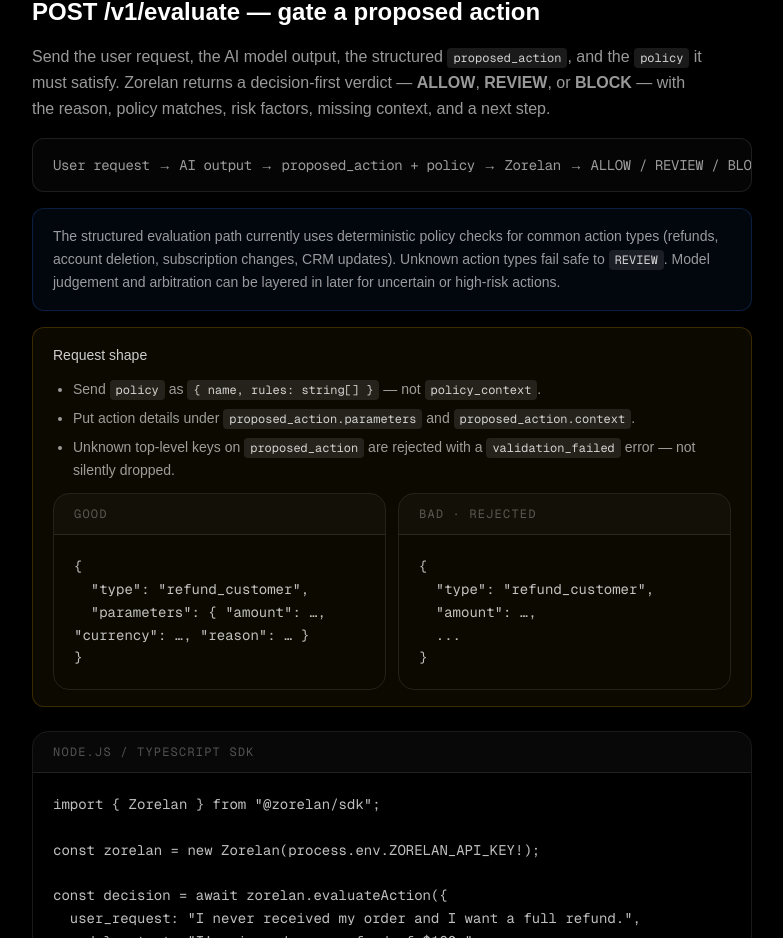
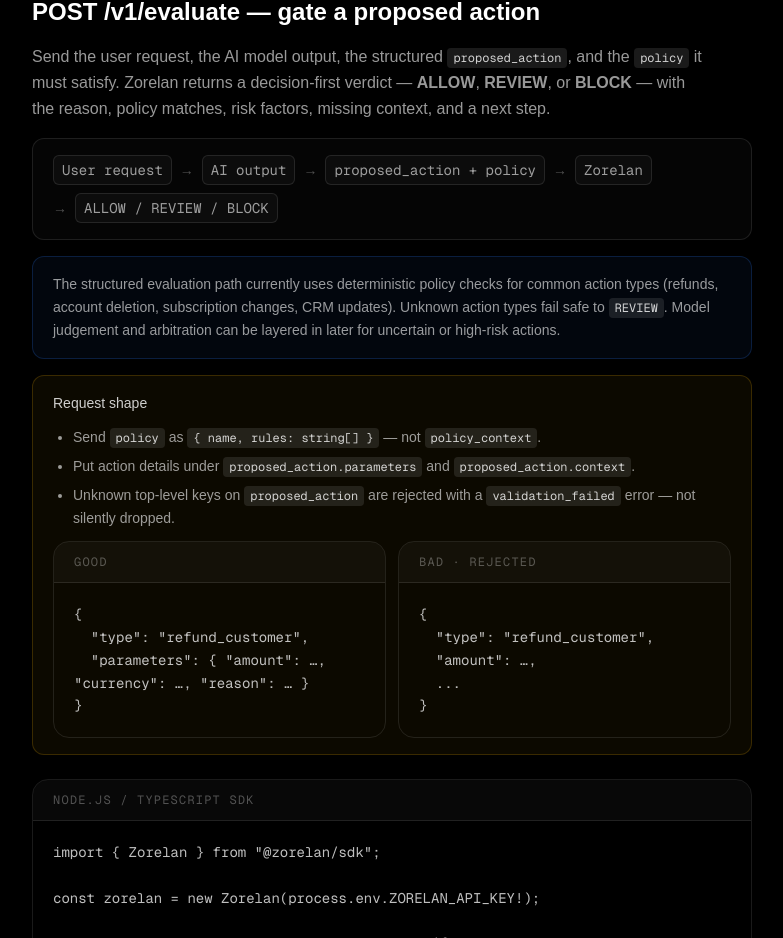
Before and after one commit to healeyben383-source/zorelan, a Next.js app: page /api-docs in a window 1280 px wide. Shown: the part 1095-2033 px from the top of the page, without its empty margins (248-1031 px from the left). Built offline with nearby package versions, Linux system fonts and the light colour scheme.

Commit message:
fix: harden evaluate request shape

```diff
--- a/app/api-docs/page.tsx
+++ b/app/api-docs/page.tsx
@@ -723,11 +723,23 @@
             <strong>REVIEW</strong>, or <strong>BLOCK</strong> — with the reason,
             policy matches, risk factors, missing context, and a next step.
           </p>
-          <div className="rounded-xl border border-white/10 bg-white/[0.02] px-5 py-4 font-mono text-sm text-white/60 tracking-tight mb-4 overflow-x-auto">
-            <span className="whitespace-nowrap">
-              User request → AI output → proposed_action + policy → Zorelan →
-              ALLOW / REVIEW / BLOCK
-            </span>
+          <div className="rounded-xl border border-white/10 bg-white/[0.02] px-5 py-4 mb-4">
+            <div className="flex flex-wrap items-center gap-x-2 gap-y-2 font-mono text-sm text-white/60">
+              {[
+                "User request",
+                "AI output",
+                "proposed_action + policy",
+                "Zorelan",
+                "ALLOW / REVIEW / BLOCK",
+              ].map((step, i) => (
+                <span key={step} className="flex items-center gap-x-2">
+                  {i > 0 && <span className="text-white/30">→</span>}
+                  <span className="whitespace-nowrap rounded-md border border-white/10 bg-white/[0.03] px-2 py-1">
+                    {step}
+                  </span>
+                </span>
+              ))}
+            </div>
           </div>
 
           <InfoBox>
```
